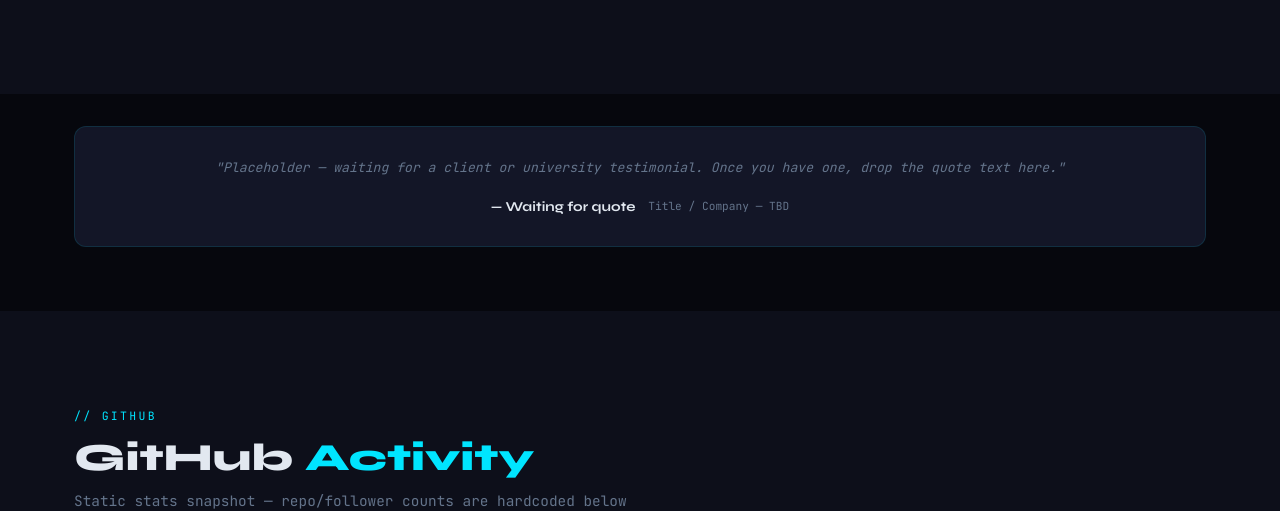
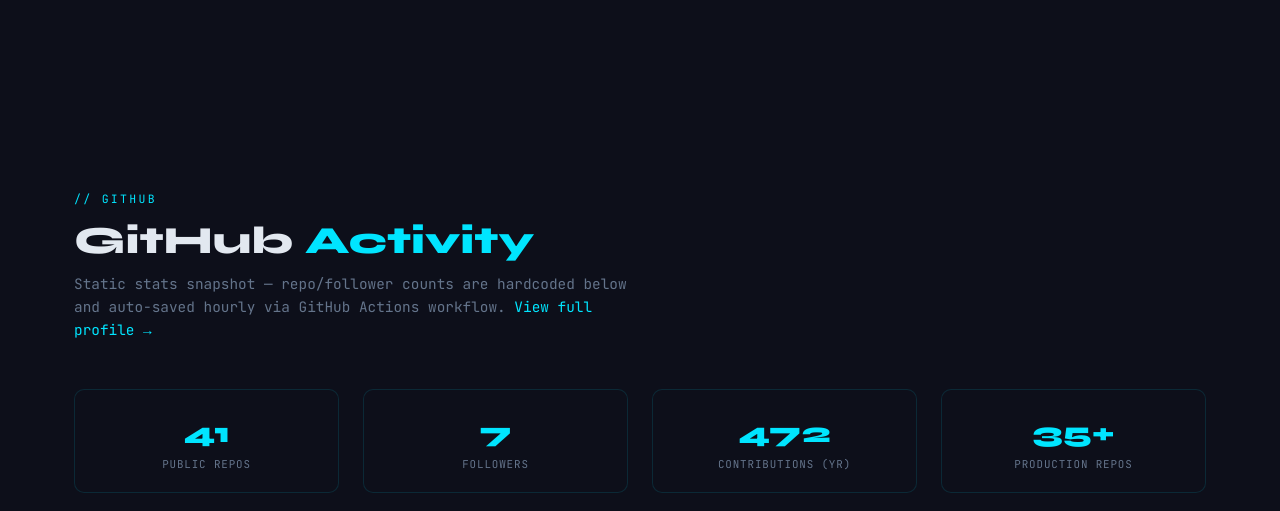
Before and after one commit to Khan-Feroz211/portfolio, a plain HTML site: page index.html in a window 1280 px wide. Shown: the part 6780-7291 px from the top of the page. Drawn offline with Linux system fonts and the light colour scheme.

Commit message:
fix: remove visible testimonial placeholder (no real quote to show)

```diff
--- a/index.html
+++ b/index.html
@@ -2102,18 +2102,7 @@ graph TD
   <!-- ═══════════════════════════════════════
        TESTIMONIAL
   ═══════════════════════════════════════ -->
-  <!-- TODO: Fill in once you receive a client or university quote -->
-  <div class="container reveal reveal-delay-1" style="margin-bottom:4rem;">
-    <div class="testimonial-card">
-      <p class="testimonial-quote">
-        "Placeholder — waiting for a client or university testimonial. Once you have one, drop the quote text here."
-      </p>
-      <div class="testimonial-author">
-        <span class="testimonial-name">— Waiting for quote</span>
-        <span class="testimonial-title" style="color:var(--muted);">Title / Company — TBD</span>
-      </div>
-    </div>
-  </div>
+  <!-- TODO: Add a real client/university testimonial here once available. Re-add a .testimonial-card with a verified quote (result-first, name/title/company) — do NOT invent one. -->
 
   <!-- ═══════════════════════════════════════
        GITHUB
```
